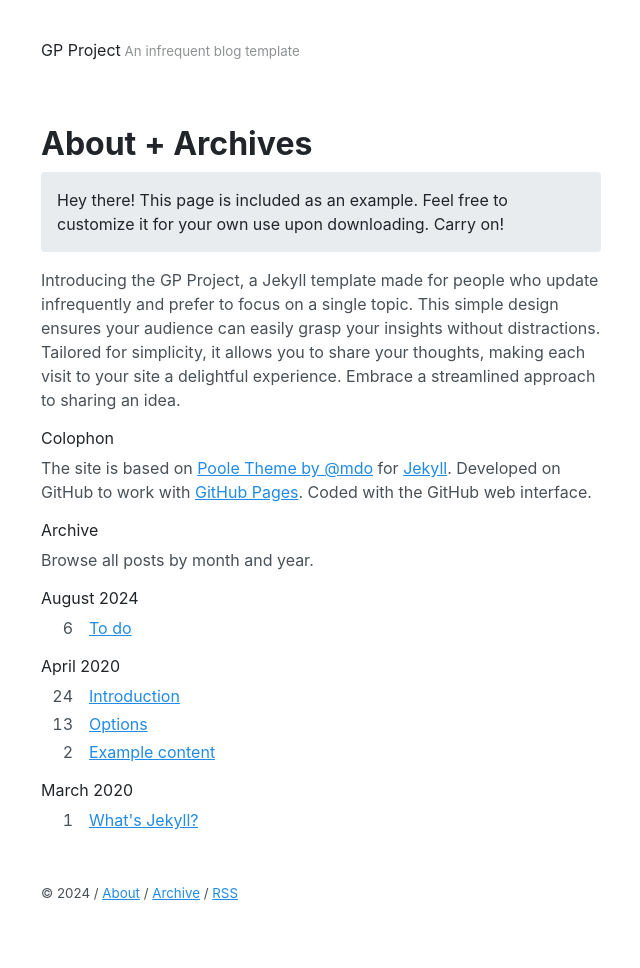
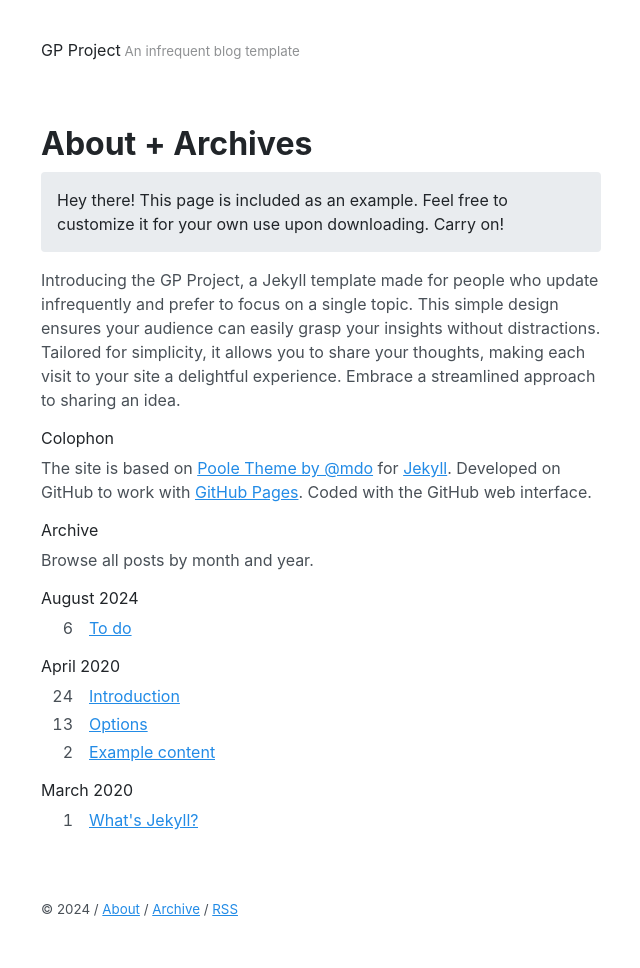
Before and after one commit to akmolteni/gp, a Jekyll site: the page built from archive.md, in a window 1280 px wide. Shown: the whole page, without its empty margins (319-959 px from the left). Built offline with Jekyll 4.4.1, drawn with Linux system fonts in a browser that asks for light colours.

Commit message:
Update _toc.scss

```diff
--- a/_sass/_toc.scss
+++ b/_sass/_toc.scss
@@ -1,4 +1,4 @@
-// Table of Contents
+// Table of Contents widget
 
 #markdown-toc {
   padding: var(--spacer-2) var(--spacer-3);
@@ -16,7 +16,14 @@
 }
 
 
+// Table of Contents Page
+
 .toc {
+margin-bottom: 4em;
+
+  li + li {
+    margin-top: .25rem;
+  }
 }
 
 .toc ul {
```
